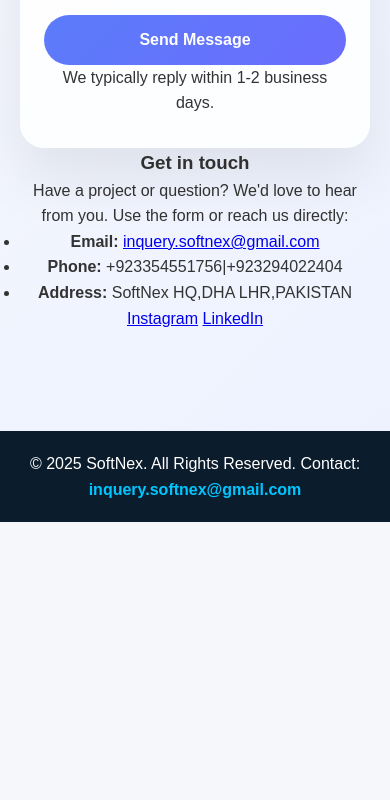
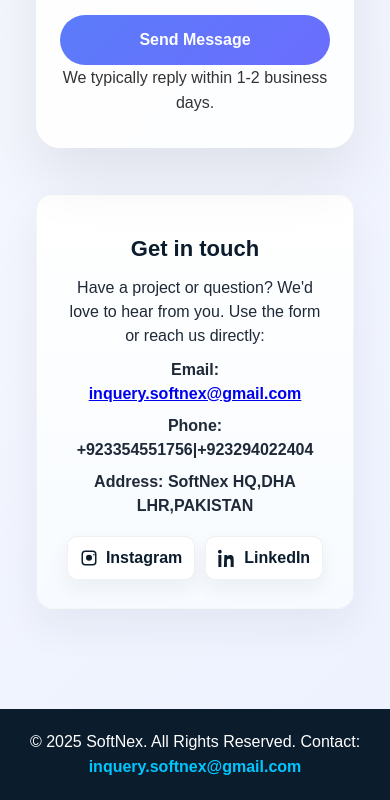
Before and after one commit to azmat88-lhr/SoftNex, a website: page docs/contact.html in a window 390 px wide. Shown: the part 844-1644 px from the top of the page. Before the commit the page ends 1366 px from the top, so only its background shows below. Drawn offline with Linux system fonts and the light colour scheme.

Commit message:
initial changes
add the contact us file to the button so that when user clicks on the button it redirrects tothe contact us file.

Also solve issue which was overlaping of the contact us input tags when user scrolls up

Add a box for the information i.e (phone numbers,social media and etc).

```diff
--- a/docs/contact.html
+++ b/docs/contact.html
@@ -13,6 +13,17 @@
       <img src="Logo.png" alt="SoftNex logo" class="logo-img" />
       <div class="brand-text">Soft<span>Nex</span></div>
     </a>
+    <nav>
+      <ul>
+        <li><a href="index.html#home">Home</a></li>
+        <li><a href="index.html#about">About</a></li>
+        <li><a href="index.html#services">Services</a></li>
+        <li><a href="index.html#team">Team</a></li>
+        <li><a href="index.html#projects">Projects</a></li>
+        <li><a href="index.html#contact">Contact</a></li>
+      </ul>
+    </nav>
+    <button class="menu-btn">☰</button>
   </header>
 
   <main class="contact-page">
@@ -75,8 +86,14 @@
               <li><strong>Address:</strong> SoftNex HQ,DHA LHR,PAKISTAN</li>
             </ul>
             <div class="socials">
-              <a href="https://www.instagram.com/softnex.team/" aria-label="Instagram" class="social">Instagram</a>
-              <a href="#" aria-label="LinkedIn" class="social">LinkedIn</a>
+              <a href="https://www.instagram.com/softnex.team/" aria-label="Instagram" class="social" target="_blank" rel="noopener noreferrer">
+                <svg viewBox="0 0 24 24" width="20" height="20" aria-hidden="true" focusable="false"><path d="M7 2h10a5 5 0 0 1 5 5v10a5 5 0 0 1-5 5H7a5 5 0 0 1-5-5V7a5 5 0 0 1 5-5zm0 2a3 3 0 0 0-3 3v10a3 3 0 0 0 3 3h10a3 3 0 0 0 3-3V7a3 3 0 0 0-3-3H7zm5 3.5a4 4 0 1 1 0 8 4 4 0 0 1 0-8zm6.5-.9a1.1 1.1 0 1 1 0 2.2 1.1 1.1 0 0 1 0-2.2z"/></svg>
+                <span>Instagram</span>
+              </a>
+              <a href="#" aria-label="LinkedIn" class="social" target="_blank" rel="noopener noreferrer">
+                <svg viewBox="0 0 24 24" width="20" height="20" aria-hidden="true" focusable="false"><path d="M4.98 3.5C4.98 4.88 3.86 6 2.48 6S0 4.88 0 3.5 1.12 1 2.5 1 4.98 2.12 4.98 3.5zM.5 8h4V24h-4zM8.5 8h3.8v2.15h.05c.53-1 1.83-2.05 3.77-2.05 4.03 0 4.78 2.65 4.78 6.09V24h-4v-7.05c0-1.68-.03-3.85-2.34-3.85-2.35 0-2.71 1.84-2.71 3.72V24h-4z"/></svg>
+                <span>LinkedIn</span>
+              </a>
             </div>
           </div>
         </aside>
--- a/docs/index.css
+++ b/docs/index.css
@@ -22,6 +22,7 @@
   color: #fff;
   position: sticky;
   top: 0;
+  z-index: 1000;
 }
 
 .logo {
@@ -176,6 +177,81 @@
   box-shadow: 0 30px 60px rgba(0, 0, 0, 0.08);
 }
 
+/* Contact page layout: main form + aside info card */
+.contact-page .contact-grid {
+  display: grid;
+  grid-template-columns: 1fr 360px;
+  gap: 28px;
+  align-items: start;
+  max-width: 1100px;
+  margin: 0 auto;
+}
+
+.contact-info .info-card {
+  background: linear-gradient(180deg, #ffffff, #f7fbff);
+  padding: 28px;
+  border-radius: 16px;
+  box-shadow: 0 18px 40px rgba(11,28,45,0.06);
+  border: 1px solid rgba(11,28,45,0.04);
+  text-align: center;
+}
+
+.contact-info .info-card h3 {
+  margin: 8px 0 10px;
+  font-size: 22px;
+  color: #0b1c2d;
+}
+
+.contact-info .info-card p,
+.contact-info .info-card ul {
+  color: #1f2937;
+  margin: 8px 0 0;
+  line-height: 1.5;
+}
+
+.contact-info .info-card ul {
+  list-style: none;
+  padding: 0;
+  margin-top: 10px;
+}
+
+.contact-info .info-card ul li {
+  margin: 8px 0;
+  font-weight: 600;
+}
+
+.socials {
+  display: flex;
+  gap: 10px;
+  justify-content: center;
+  margin-top: 18px;
+}
+
+.social {
+  display: inline-flex;
+  align-items: center;
+  gap: 8px;
+  padding: 8px 12px;
+  background: #fff;
+  color: #0b1c2d;
+  text-decoration: none;
+  border-radius: 10px;
+  border: 1px solid rgba(11,28,45,0.06);
+  box-shadow: 0 8px 20px rgba(11,28,45,0.06);
+  font-weight: 600;
+}
+
+.social svg {
+  width: 18px;
+  height: 18px;
+  fill: currentColor;
+}
+
+.social:hover {
+  transform: translateY(-4px);
+  box-shadow: 0 18px 36px rgba(11,28,45,0.08);
+}
+
 /* Inputs */
 .contact input,
 .contact textarea {
@@ -230,6 +306,15 @@
 
   .contact form {
     padding: 32px 24px;
+  }
+
+  .contact-page .contact-grid {
+    grid-template-columns: 1fr;
+    padding: 0 16px;
+  }
+
+  .contact-info .info-card {
+    margin-top: 18px;
   }
 }
 
```
Also changed, not shown: docs/index.html (+1 -2 lines).
